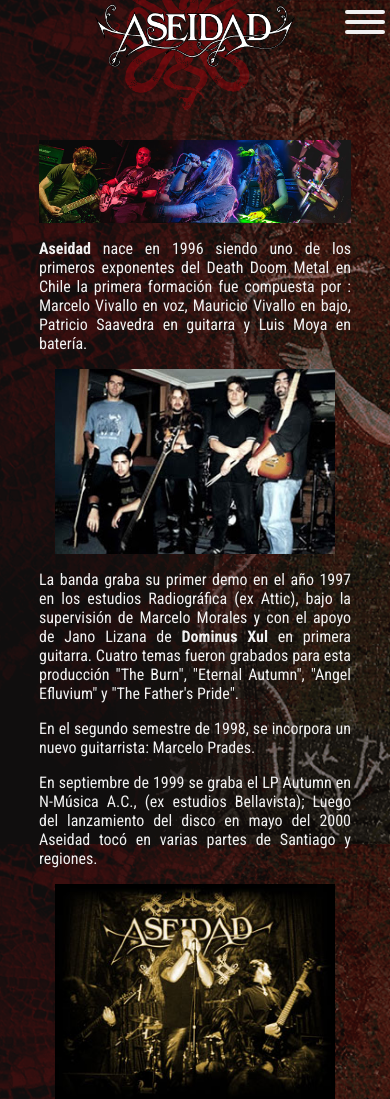
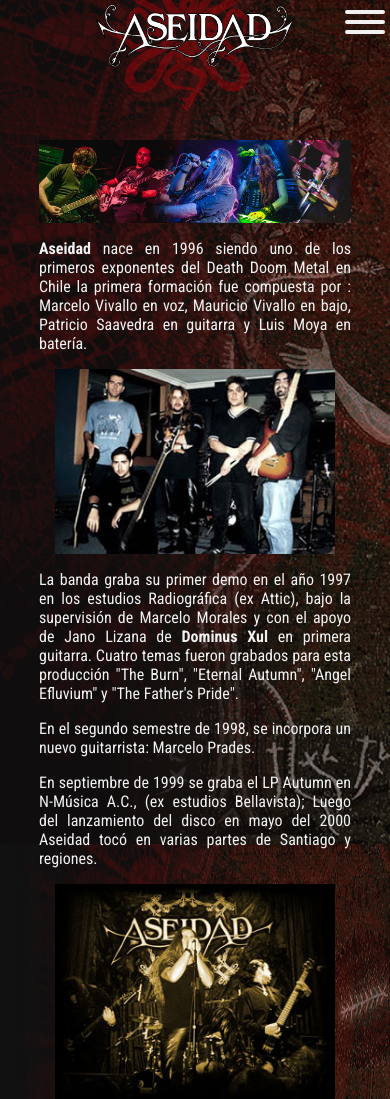
Before and after one commit to ericbirkner/aseidad, a PHP site: page /bio.php in a window 390 px wide. Shown: the top 1099 px of the page. Run offline with PHP 8.4, Linux system fonts and the light colour scheme; some web fonts are replaced.

Commit message:
ajuste back mobile

```diff
--- a/css/style.css
+++ b/css/style.css
@@ -609,13 +609,24 @@ svg#logo #Shadows__x28_positive_x29_ path, svg#logo #Shadows__x28_positive_x29_
 }
 
 @media (max-width: 768px){
-	body{
-    background:url(../images/pagback.png) no-repeat right bottom fixed #111;
-		background-size:cover;
-    -webkit-background-size: cover;
-    -moz-background-size: cover;
-    -o-background-size: cover;
- 	}
+
+	body:before {
+	  content: "";
+	  display: block;
+	  position: fixed;
+	  left: 0;
+	  top: 0;
+	  width: 100%;
+	  height: 100%;
+	  z-index: -10;
+	  background: url('../images/pagback.png') no-repeat center center;
+	  -webkit-background-size: cover;
+	  -moz-background-size: cover;
+	  -o-background-size: cover;
+	  background-size: cover;
+	  background-color: #111111;
+	}
+
 	header{
 		height:110px;
 		margin-bottom:10px;
```
